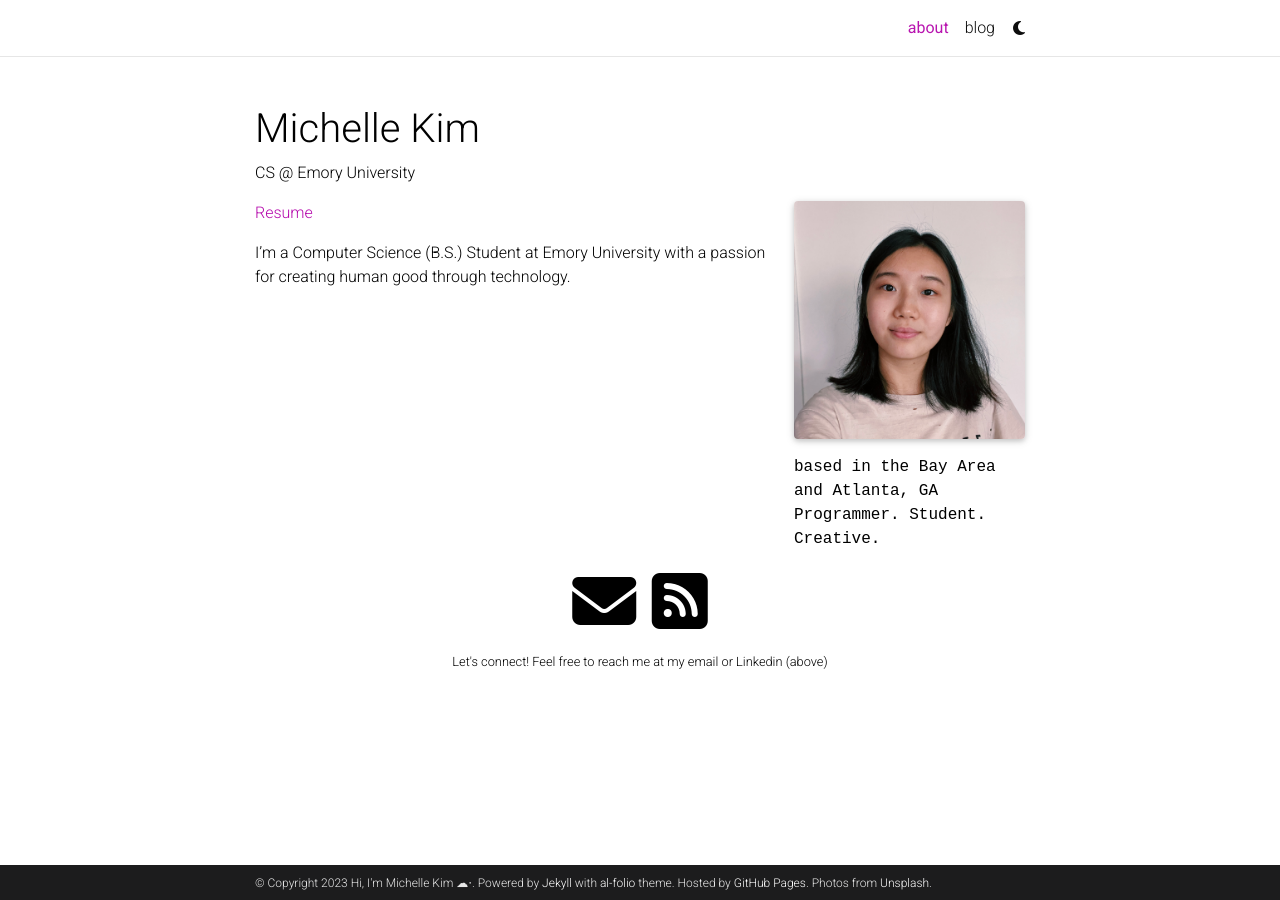
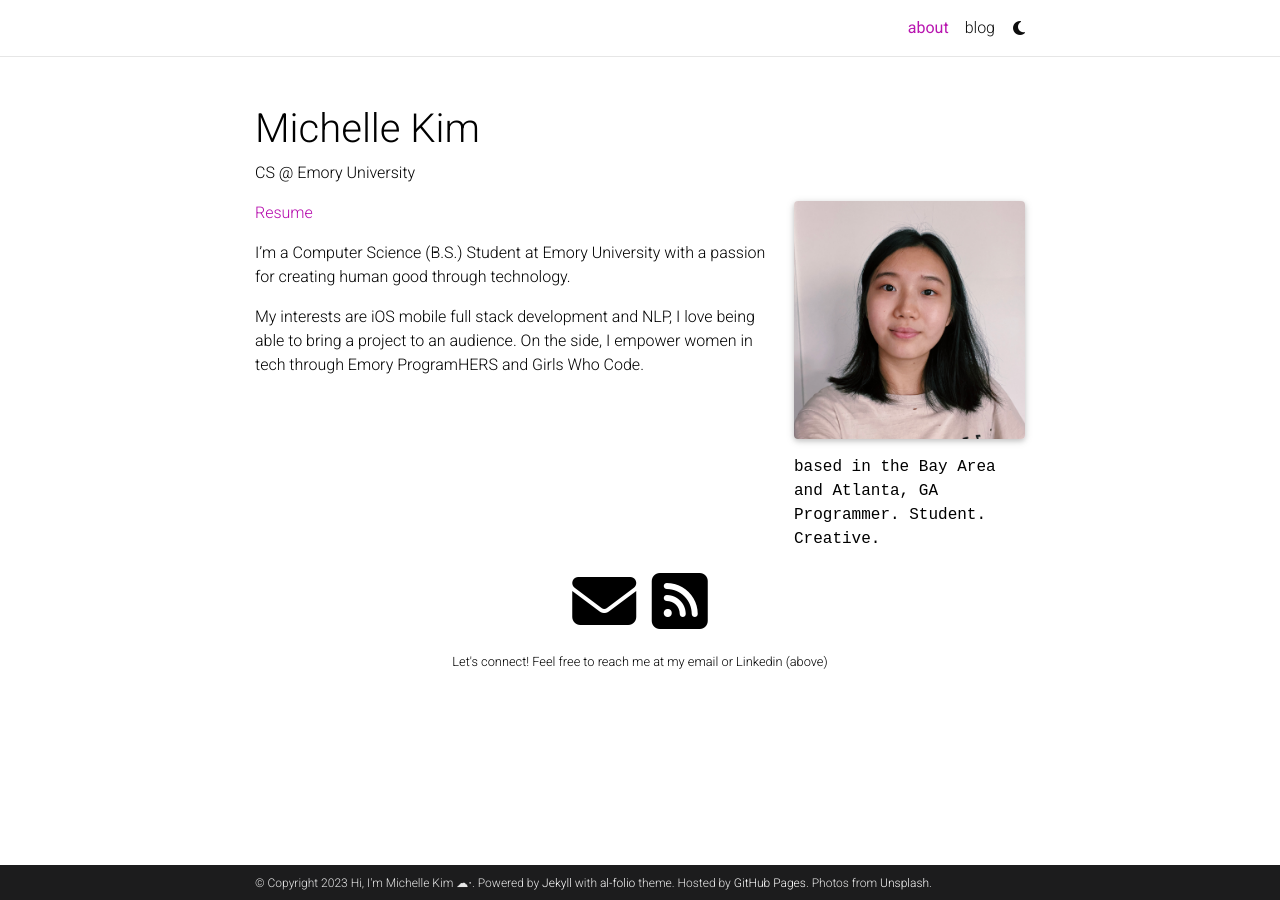
Before and after one commit to michellekim2/michellekim2.github.io, a Jekyll site: the page built from _pages/about.md, in a window 1280 px wide. Built offline with Jekyll 4.4.1, drawn with Linux system fonts in a browser that asks for light colours; full-size pictures stand in for the smaller copies a plugin makes; comment, search, counter and statistics services are not loaded; a style sheet for code colours, icons or effects is not loaded.

Commit message:
Update about.md

```diff
--- a/_pages/about.md
+++ b/_pages/about.md
@@ -21,3 +21,5 @@
 [Resume](https://drive.google.com/file/d/1Z7llTvRGuoFOxFo6duN-FW9LKINvjJ3g/view?usp=sharing)
 
 I'm a Computer Science (B.S.) Student at Emory University with a passion for creating human good through technology.
+
+My interests are iOS mobile full stack development and NLP, I love being able to bring a project to an audience. On the side, I empower women in tech through Emory ProgramHERS and Girls Who Code.
```
